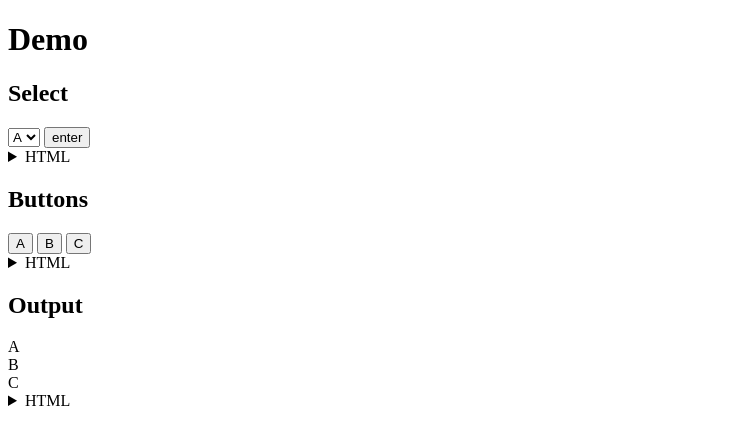
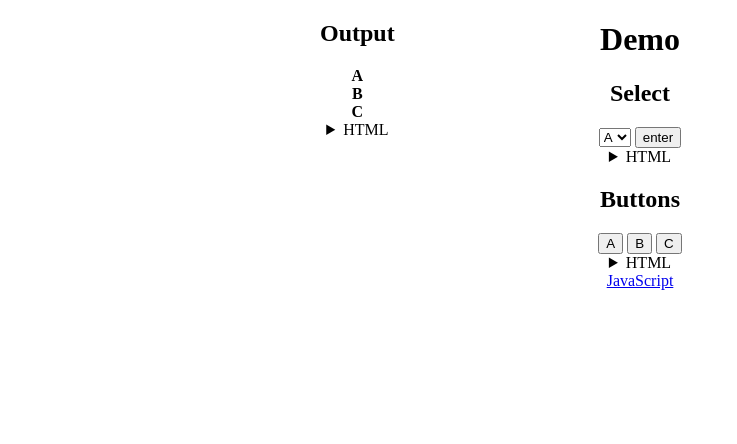
Before and after one commit to SpaceCrafter29/92b.github.io, a plain HTML site: page demo.html in a window 1280 px wide. Shown: the whole page, without its empty margins (0-737 px from the left). Drawn offline with Linux system fonts and the light colour scheme.

Commit message:
Update demo.html

```diff
--- a/demo.html
+++ b/demo.html
@@ -1,6 +1,19 @@
 <!DOCTYPE html>
 
 <html>
+    <style>
+        body{
+            text-align:center;
+        }
+        div{
+            position:absolute;
+            left:25%;
+            top:0%;
+        }
+        section{
+            font-weight:bold;
+        }
+    </style>
     <body>
         <h1>Demo</h1>
 
@@ -32,8 +45,8 @@
             ...
         </details>
 
+        <div>
             <h2>Output</h2>
-
             <section id="A">A</section>
             <section id="B">B</section>
             <section id="C">C</section>
@@ -43,6 +56,9 @@
                 &lt;section id="A"&gt;A&lt;/section&gt;<br>
                 ...
             </details>
+        </div>
+
+        <a href="/sections.js">JavaScript</a>
 
         <script src="/sections.js"></script>
     </body>
```
Lines whose indentation alone changed are shown as unchanged.
